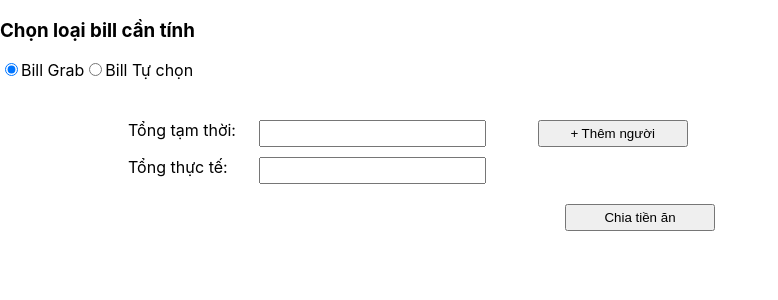
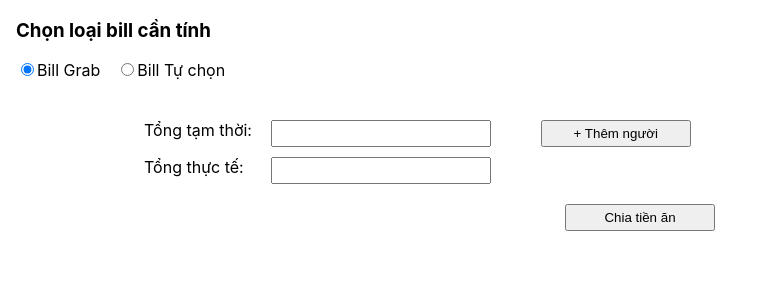
Before and after one commit to LongLee0605/shareBill, a React (Create React App) app: page / in a window 1280 px wide. Shown: the top 300 px of the page, without its empty margins (0-778 px from the left). Built offline with nearby package versions, Linux system fonts and the light colour scheme.

Commit message:
update css

```diff
--- a/src/App.css
+++ b/src/App.css
@@ -1,41 +1,3 @@
-.App {
-  text-align: center;
-}
-
-.App-logo {
-  height: 40vmin;
-  pointer-events: none;
-}
-
-@media (prefers-reduced-motion: no-preference) {
-  .App-logo {
-    animation: App-logo-spin infinite 20s linear;
-  }
-}
-
-.App-header {
-  background-color: #282c34;
-  min-height: 100vh;
-  display: flex;
-  flex-direction: column;
-  align-items: center;
-  justify-content: center;
-  font-size: calc(10px + 2vmin);
-  color: white;
-}
-
-.App-link {
-  color: #61dafb;
-}
-
-@keyframes App-logo-spin {
-  from {
-    transform: rotate(0deg);
-  }
-  to {
-    transform: rotate(360deg);
-  }
-}
 html {
   box-sizing: border-box;
   padding: 0;
@@ -89,11 +51,14 @@ td {
 .text-center {
   text-align: center;
 }
+.px-16{
+  padding: 0 16px;
+}
 .py-20 {
   padding: 20px 16px;
 }
 .py-40 {
-  padding: 40px 16px;
+  padding: 40px 0;
 }
 @media screen and (max-width: 780px) {
   .container {
--- a/src/App.js
+++ b/src/App.js
@@ -19,8 +19,9 @@ function App({ data }) {
 
   return (
     <>
-      <div>
+      <div className="px-16">
         <h3>Chọn loại bill cần tính</h3>
+        <div className="flex gap-16">
           <label>
             <input
               type="radio"
@@ -40,6 +41,7 @@ function App({ data }) {
             Bill Tự chọn
           </label>
         </div>
+      </div>
       <div>{renderComponent()}</div>
     </>
   );
--- a/src/components/BillGrab/index.js
+++ b/src/components/BillGrab/index.js
@@ -83,7 +83,7 @@ function BillGrab({ data }) {
 
   return (
     <div className="container py-40">
-      <div>
+      <div className="px-16">
         <div className="flex gap-16 flex-wrap flex-justify-between">
           <div className="flex flex-1 flex-column gap-10">
             <label className=" flex flex-justify-between">
--- a/src/components/CustomBill/index.js
+++ b/src/components/CustomBill/index.js
@@ -121,7 +121,7 @@ function CustomBill({ data }) {
 
   return (
     <div className="container py-40">
-      <div>
+      <div className="px-16">
         <div className="flex gap-16 flex-wrap flex-justify-between">
           <div className="flex flex-1 flex-column gap-10">
             <label className="flex flex-justify-between">
```
Lines whose indentation alone changed are shown as unchanged.
